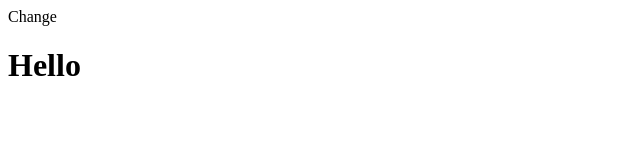
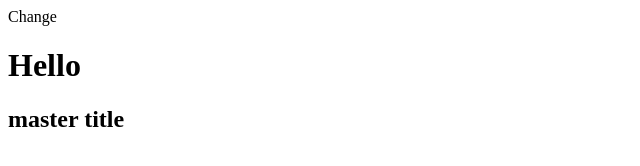
Before and after one commit to Ira-Lysenko/test2, a plain HTML site: page index.html in a window 1280 px wide. Shown: the whole page, without its empty margins (0-640 px from the left). Drawn offline with Linux system fonts and the light colour scheme.

Commit message:
added h2

```diff
--- a/index.html
+++ b/index.html
@@ -4,8 +4,10 @@
     <meta charset="UTF-8">
     <span>Change<span/>
     <title>Title</title>
+
 </head>
 <body>
     <h1>Hello</h1>
+    <h2>master title<h2/>
 </body>
 </html>
```
